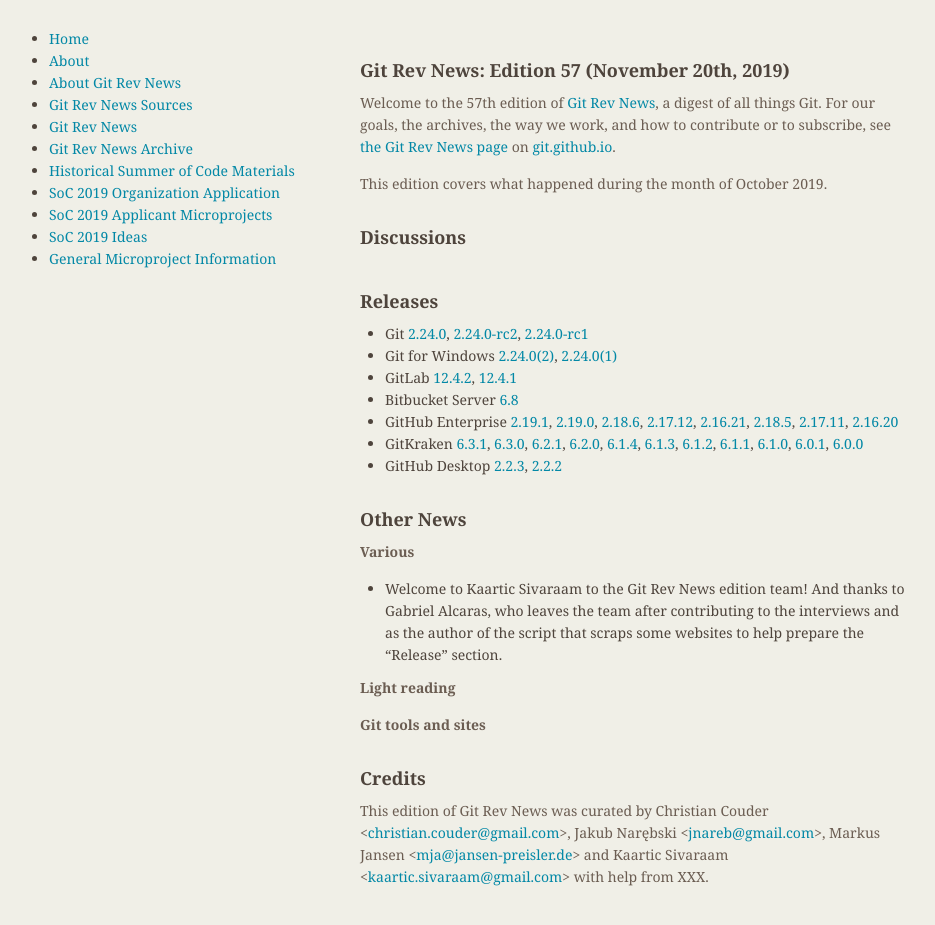
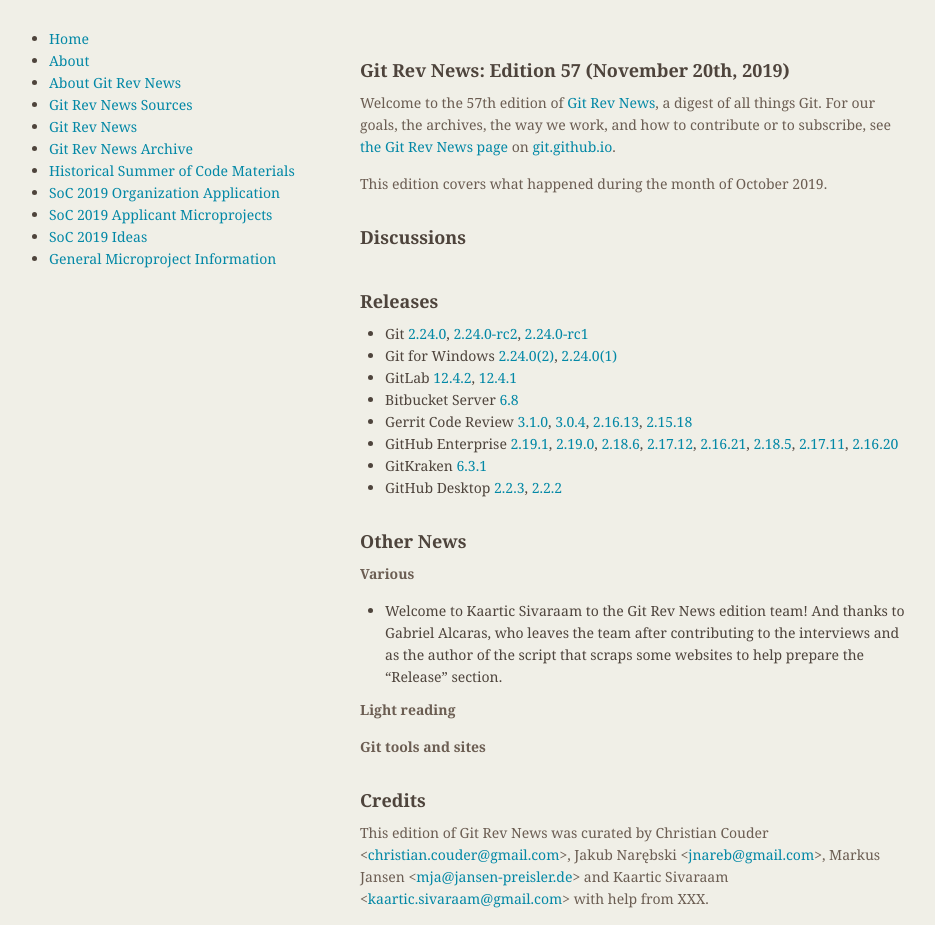
Before and after one commit to git/git.github.io, a Jekyll site: the page built from rev_news/drafts/edition-57.md, in a window 1280 px wide. Shown: the whole page, without its empty margins (174-1109 px from the left). Built offline with Jekyll 4.4.1, drawn with Linux system fonts in a browser that asks for light colours; before the commit the page ends 903 px from its top, so only the background shows below that.

Commit message:
rn-57: improve releases

```diff
--- a/rev_news/drafts/edition-57.md
+++ b/rev_news/drafts/edition-57.md
@@ -43,6 +43,10 @@
 + GitLab [12.4.2](https://about.gitlab.com/blog/2019/11/04/gitlab-12-4-2-released/),
 [12.4.1](https://about.gitlab.com/blog/2019/10/30/security-release-gitlab-12-dot-4-dot-1-released/)
 + Bitbucket Server [6.8](https://confluence.atlassian.com/bitbucketserver/bitbucket-server-release-notes-872139866.html)
++ Gerrit Code Review [3.1.0](https://www.gerritcodereview.com/3.1.html),
+[3.0.4](https://www.gerritcodereview.com/3.0.html#304),
+[2.16.13](https://www.gerritcodereview.com/2.16.html#21613),
+[2.15.18](https://www.gerritcodereview.com/2.15.html#21518)
 + GitHub Enterprise [2.19.1](https://enterprise.github.com/releases/2.19.1/notes),
 [2.19.0](https://enterprise.github.com/releases/2.19.0/notes),
 [2.18.6](https://enterprise.github.com/releases/2.18.6/notes),
@@ -51,17 +55,7 @@
 [2.18.5](https://enterprise.github.com/releases/2.18.5/notes),
 [2.17.11](https://enterprise.github.com/releases/2.17.11/notes),
 [2.16.20](https://enterprise.github.com/releases/2.16.20/notes)
-+ GitKraken [6.3.1](https://support.gitkraken.com/release-notes/current),
-[6.3.0](https://support.gitkraken.com/release-notes/current),
-[6.2.1](https://support.gitkraken.com/release-notes/current),
-[6.2.0](https://support.gitkraken.com/release-notes/current),
-[6.1.4](https://support.gitkraken.com/release-notes/current),
-[6.1.3](https://support.gitkraken.com/release-notes/current),
-[6.1.2](https://support.gitkraken.com/release-notes/current),
-[6.1.1](https://support.gitkraken.com/release-notes/current),
-[6.1.0](https://support.gitkraken.com/release-notes/current),
-[6.0.1](https://support.gitkraken.com/release-notes/current),
-[6.0.0](https://support.gitkraken.com/release-notes/current)
++ GitKraken [6.3.1](https://support.gitkraken.com/release-notes/current)
 + GitHub Desktop [2.2.3](https://desktop.github.com/release-notes/),
 [2.2.2](https://desktop.github.com/release-notes/)
 
```
